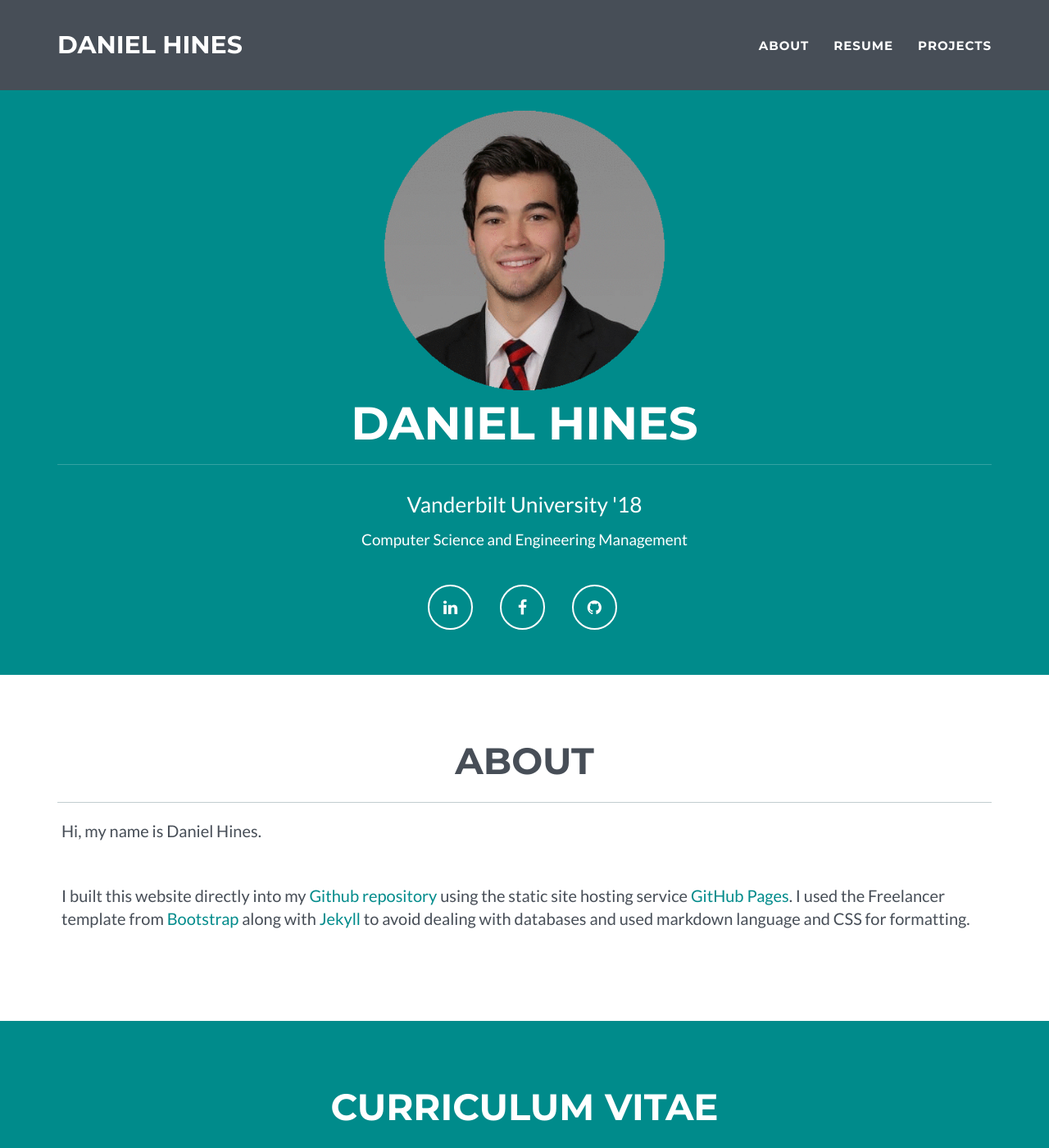
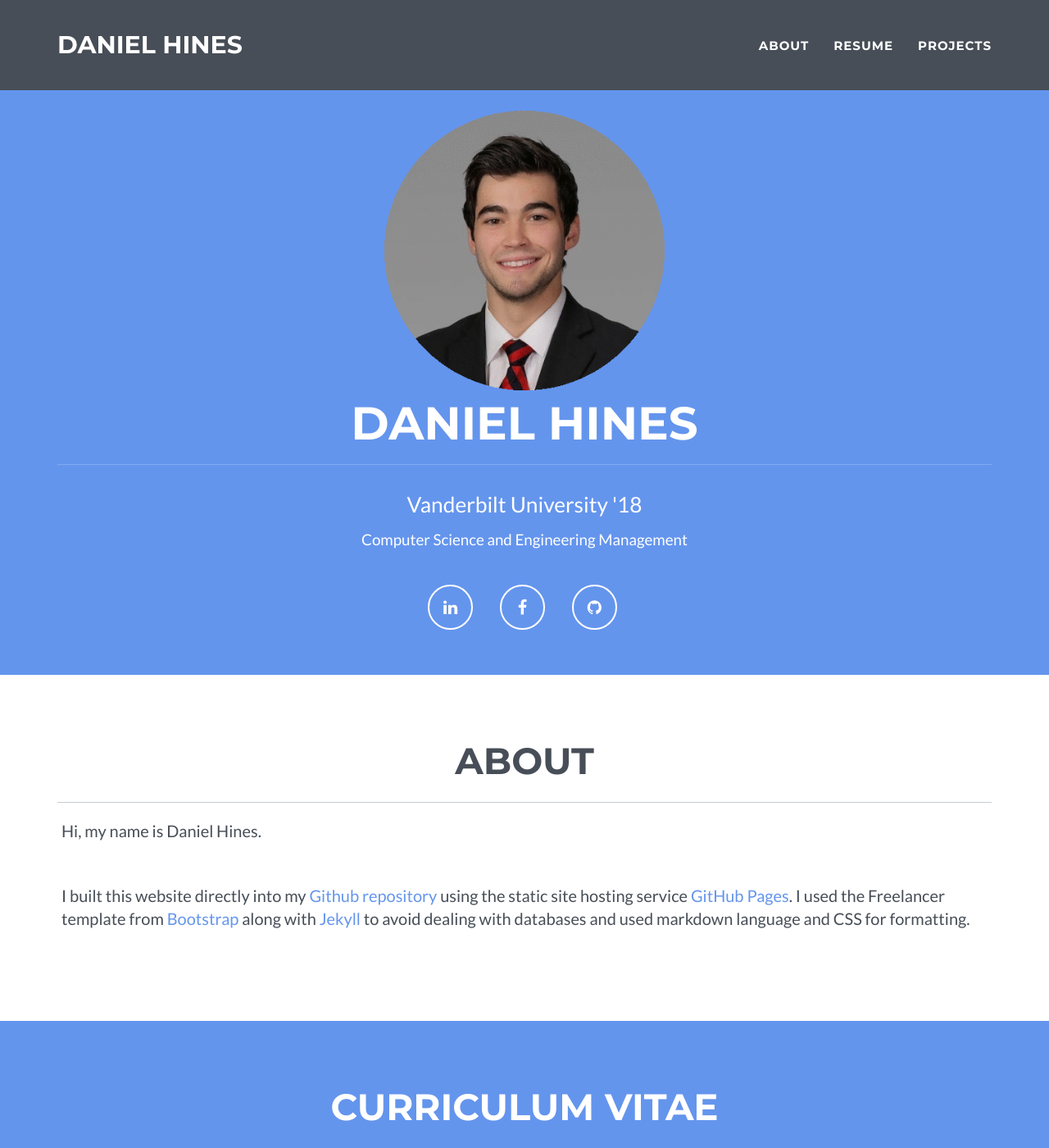
Before and after one commit to danielchines/danielchines.github.io, a Jekyll site: the page built from index.html, in a window 1280 px wide and 1400 px high. Shown: the whole window at 82% size. Built offline with Jekyll 4.4.1, drawn with Linux system fonts in a browser that asks for light colours.

Commit message:
Update _config.yml

```diff
--- a/_config.yml
+++ b/_config.yml
@@ -22,9 +22,9 @@ contact: static
 
 # Color settings (hex-codes without the leading hash-tag)
 color:
-  primary: 008B8B #5F9EA0
-  primary-rgb: "0,139,139" #"128,179,255"
-  secondary: 474e57 #FD6E8A
+  primary: 6495ED #5F9EA0
+  primary-rgb: "25,185,194" #"0,139,139" #"128,179,255"
+  secondary: 474e57 #FD6E8A #6495ED
   secondary-dark: 233140 #A2122F
 
 # About section
```
